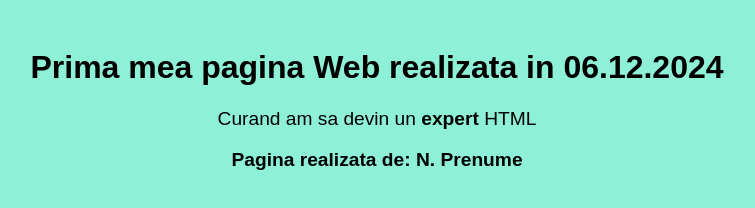
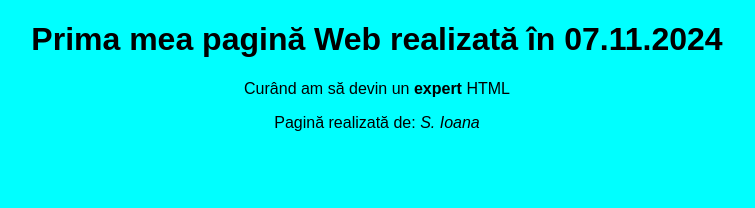
Before and after one commit to savu127/savu127, a plain HTML site: page page1.html in a window 1280 px wide. Shown: the whole page, without its empty margins (263-1018 px from the left). Drawn offline with Linux system fonts and the light colour scheme.

Commit message:
Update page1.html

```diff
--- a/page1.html
+++ b/page1.html
@@ -2,30 +2,18 @@
 <html lang="ro">
 <head>
     <meta charset="UTF-8">
-    <meta name="viewport" content="width=device-width, initial-scale=1.0">
-    <title>Pagina 1</title>
+    <title>Prima mea pagina Web</title>
     <style>
         body {
-            background-color: #8EF0D6; /* Light teal color */
+            background-color: aqua;
             font-family: Arial, sans-serif;
-            color: black;
             text-align: center;
-            padding: 20px;
-        }
-        h1 {
-            font-size: 2rem;
-        }
-        p {
-            font-size: 1.2rem;
-        }
-        .author {
-            font-weight: bold;
         }
     </style>
 </head>
 <body>
-    <h1>Prima mea pagina Web realizata in 06.12.2024</h1>
-    <p>Curand am sa devin un <span style="font-weight: bold;">expert</span> HTML</p>
-    <p class="author">Pagina realizata de: <span>N. Prenume</span></p>
+    <h1>Prima mea pagină Web realizată în 07.11.2024</h1>
+    <p>Curând am să devin un <b>expert</b> HTML</p>
+    <p>Pagină realizată de: <i>S. Ioana</i></p>
 </body>
 </html>
```
